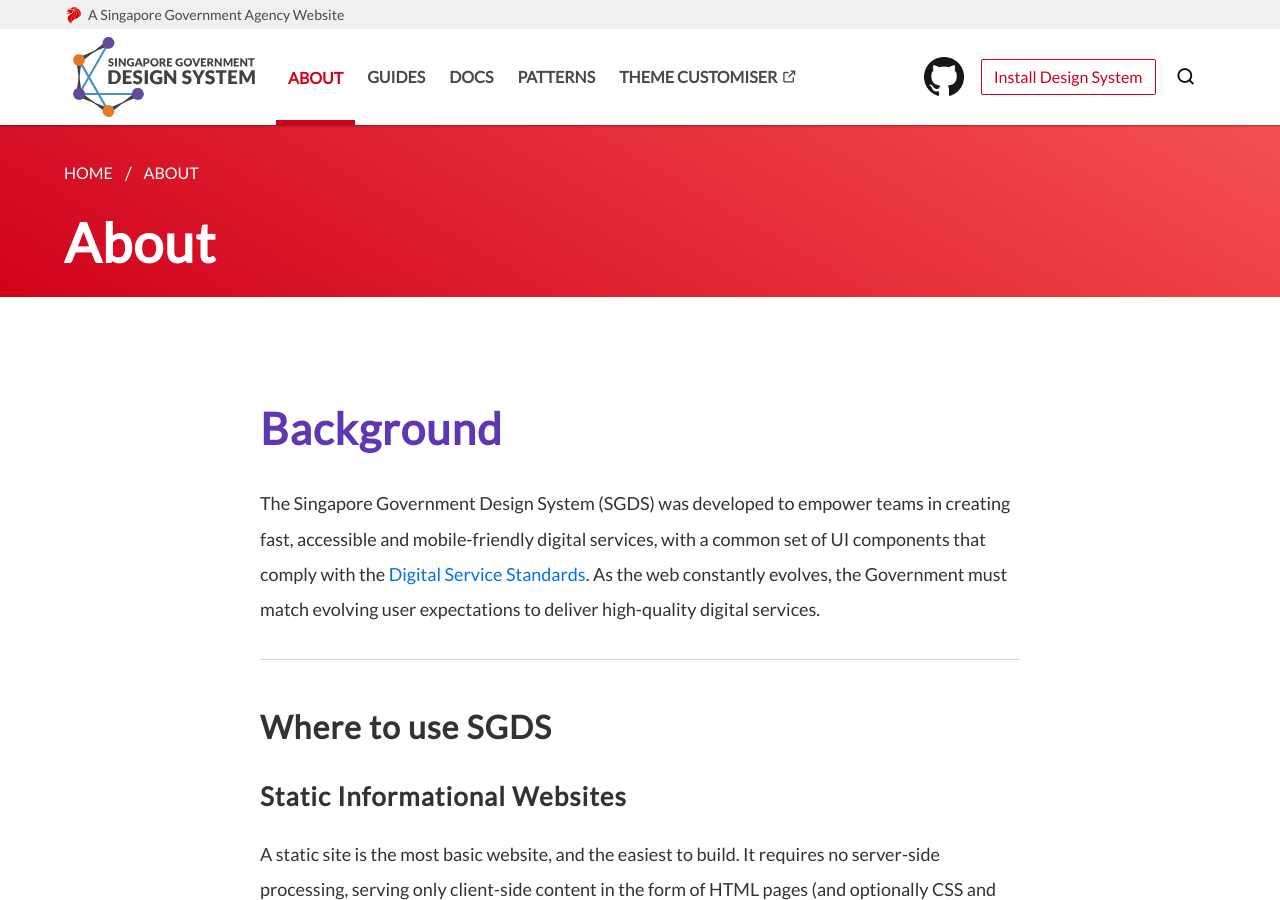
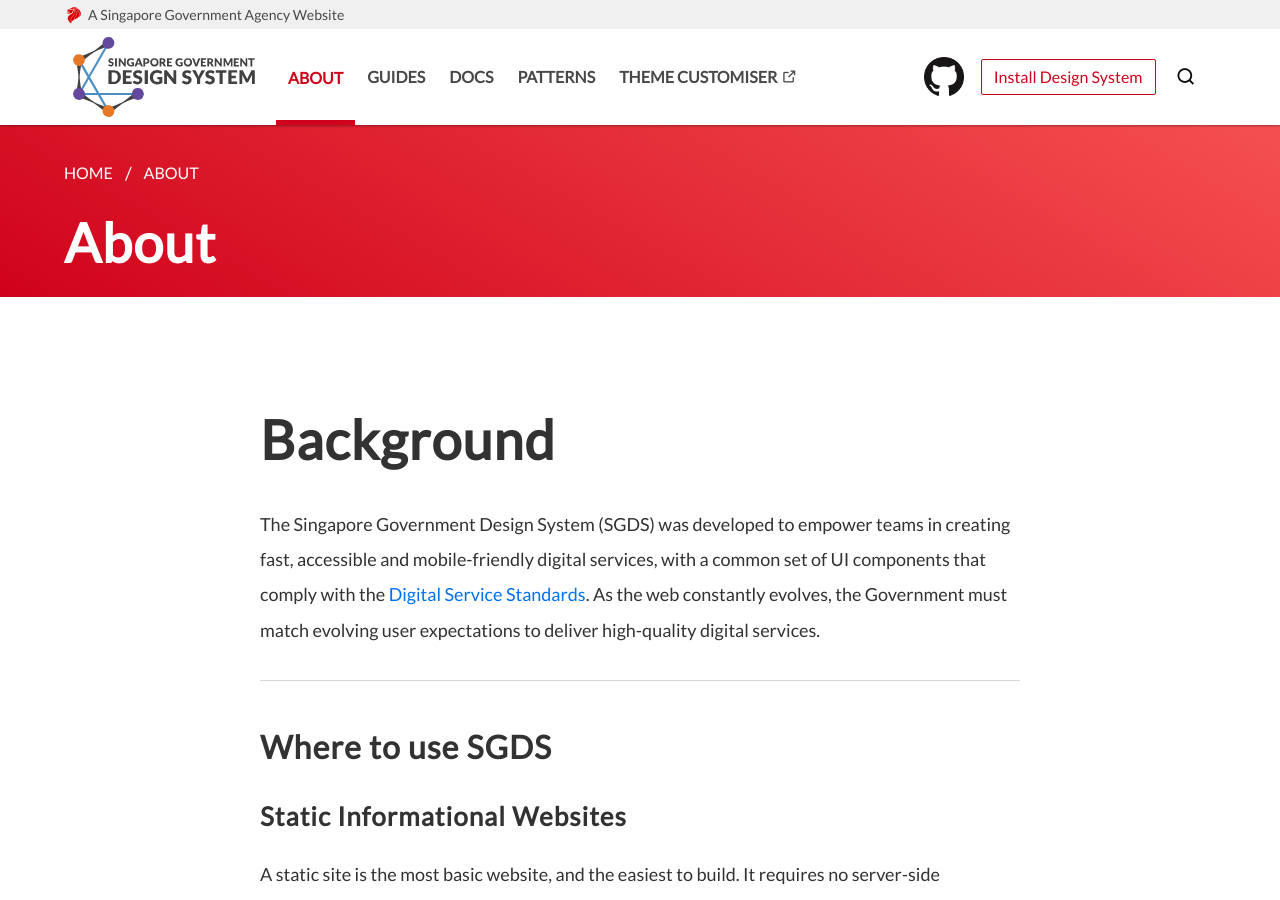
Before and after one commit to isaacteh-ust/sgds-demo-1, a Jekyll site: the page built from contents/about.md, in a window 1280 px wide and 900 px high. Built offline with Jekyll 4.4.1, drawn with Linux system fonts in a browser that asks for light colours; some web fonts are replaced.

```diff
--- a/contents/about.md
+++ b/contents/about.md
@@ -3,14 +3,13 @@ layout: layout-about
 title: About
 permalink: /about/
 redirect_from:
-    - /contents/about
+  - /contents/about
 ---
-Background
-----------
+# Background
 
 The Singapore Government Design System (SGDS) was developed to empower teams in creating fast, accessible and mobile-friendly digital services, with a common set of UI components that comply with the [Digital Service Standards](https://www.tech.gov.sg/digital-service-standards/). As the web constantly evolves, the Government must match evolving user expectations to deliver high-quality digital services.
 
-* * *
+***
 
 ### Where to use SGDS
 
@@ -18,7 +17,7 @@ The Singapore Government Design System (SGDS) was developed to empower teams in
 
 A static site is the most basic website, and the easiest to build. It requires no server-side processing, serving only client-side content in the form of HTML pages (and optionally CSS and JavaScript) to users' browsers or mobile phones.
 
-**[Isomer](https://www.isomer.gov.sg/)** is an informational website generator created by the Government Technology Agency of Singapore (GovTech). It provides templates for websites based on SGDS, allows users to easily edit website content, provides hosting and is compliant to applicable clauses in the Instruction Manual 8 (IM8), Design Service Standard (DSS) and Usability Checklist (UC).
+[**Isomer**](https://www.isomer.gov.sg/) is an informational website generator created by the Government Technology Agency of Singapore (GovTech). It provides templates for websites based on SGDS, allows users to easily edit website content, provides hosting and is compliant to applicable clauses in the Instruction Manual 8 (IM8), Design Service Standard (DSS) and Usability Checklist (UC).
 
 [Learn more about Isomer](https://isomer.gov.sg/)
 
@@ -28,7 +27,7 @@ Similar to static sites, dynamic websites serve client-side content. The differe
 
 For example, WordPress sites commonly make use of PHP programs together with MySQL as a database to serve dynamically-generated content to users. They also support user logins for content writers. For this reason, dynamic websites tend to be more complicated and costly to build.
 
-**[Content Website Platform(CWP)](https://www.xtremax.com/discover-cwp)** is a common secured website building and serving platform. It provides a suite of standardised software for hosting content-based websites. It enables unclassified government websites to be centrally managed and operated in the public cloud.
+[**Content Website Platform(CWP)**](https://www.xtremax.com/discover-cwp) is a common secured website building and serving platform. It provides a suite of standardised software for hosting content-based websites. It enables unclassified government websites to be centrally managed and operated in the public cloud.
 
 [Learn more about CWP](https://www.xtremax.com/discover-cwp)
 
@@ -40,13 +39,13 @@ Transactional sites are usually built by vendors, who are encouraged to leverage
 
 [Download Design System package](/assets/downloads/sgds-govtech.zip)
 
-* * *
+***
 
 ### How Everything Fits
 
 ![relationships](/assets/img/img_relationships.png)
 
-* * *
+***
 
 ### Our Core Principles
 
@@ -60,7 +59,7 @@ We constantly keep these core principles in mind when making design decisions at
 
 **Reusable:** Eliminate the hassle of recreating basic components and patterns for every new product. SGDS houses a comprehensive collection of design components for you. These tried-and-tested assets reflect the industry’s best practices.
 
-* * *
+***
 
 ### Why use a design system?
 
```
